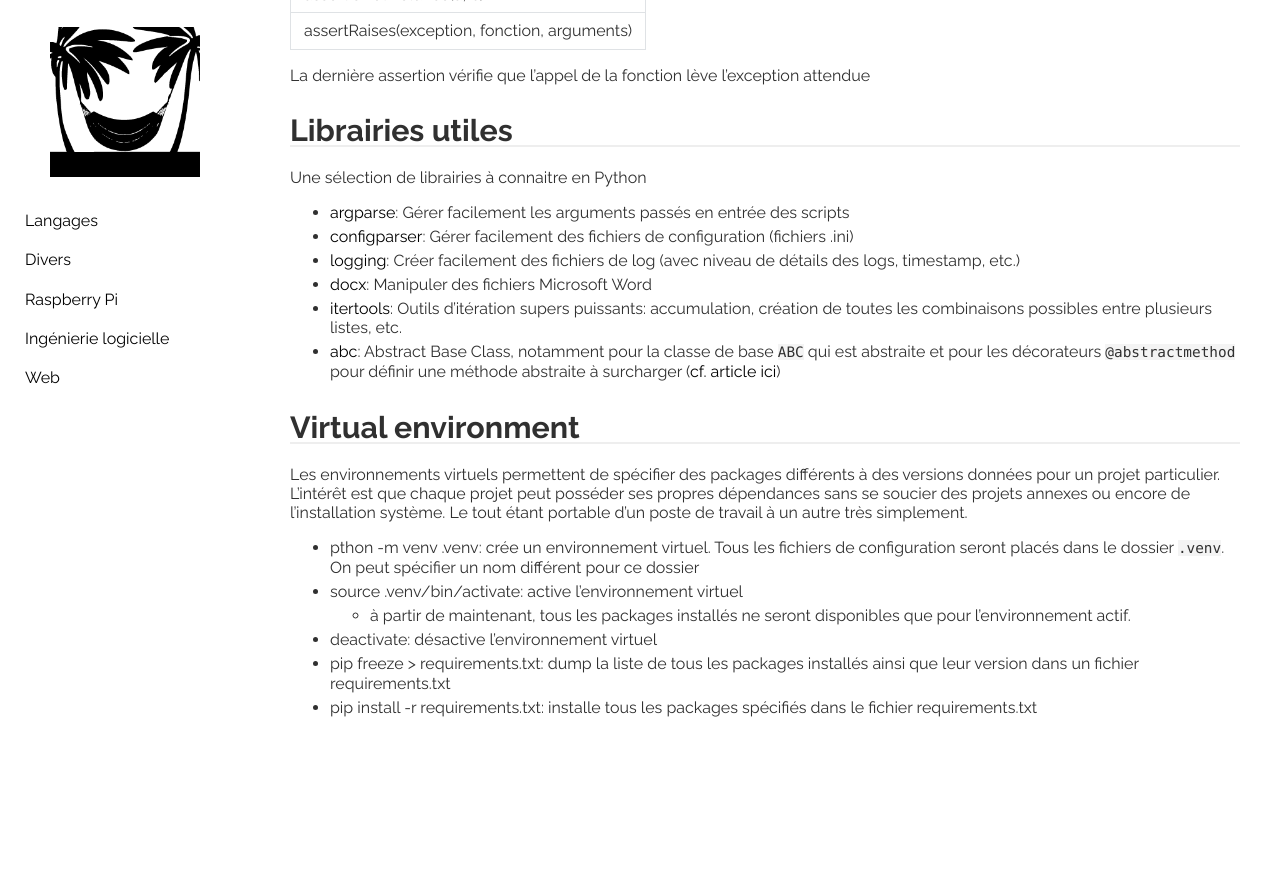
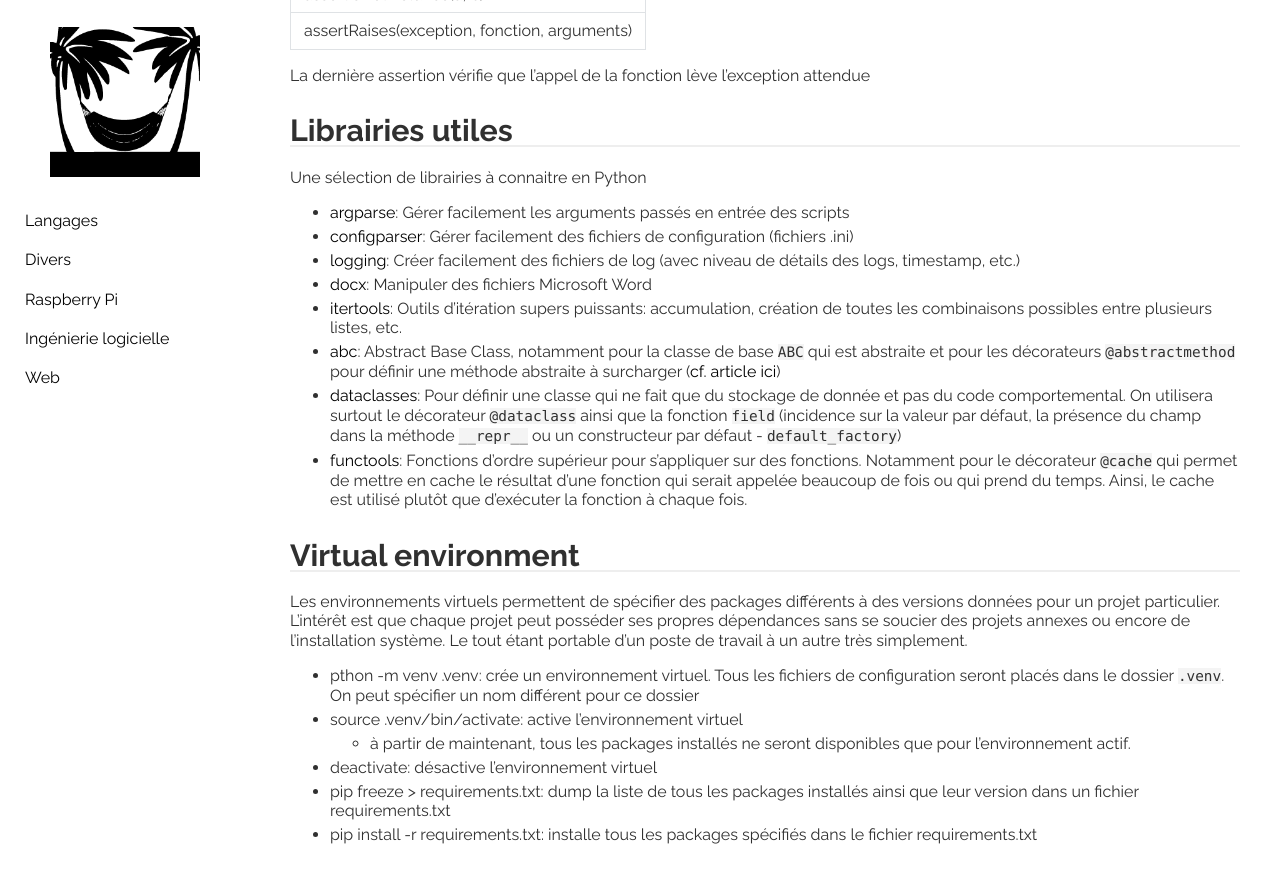
Before and after one commit to behej/lazyjekyll, a Jekyll site: the page built from _languages/python.md, in a window 1280 px wide and 900 px high, scrolled down 18511 px. Shown: the top 883 px of the window. Built offline with Jekyll 4.4.1, drawn with Linux system fonts in a browser that asks for light colours; before the commit the page ends 19284 px from its top, so only the background shows below that.

Commit message:
python: libs

```diff
--- a/_languages/python.md
+++ b/_languages/python.md
@@ -654,6 +654,8 @@ Une sélection de librairies à connaitre en Python
 * [docx](https://python-docx.readthedocs.io/en/latest/): Manipuler des fichiers Microsoft Word
 * [itertools](https://docs.python.org/3/library/itertools.html): Outils d'itération supers puissants: accumulation, création de toutes les combinaisons possibles entre plusieurs listes, etc.
 * [abc](https://docs.python.org/fr/3.13/library/abc.html): Abstract Base Class, notamment pour la classe de base `ABC` qui est abstraite et pour les décorateurs `@abstractmethod` pour définir une méthode abstraite à surcharger ([cf. article ici](https://www.geeksforgeeks.org/python/abstract-classes-in-python/))
+* [dataclasses](https://docs.python.org/3/library/dataclasses.html): Pour définir une classe qui ne fait que du stockage de donnée et pas du code comportemental. On utilisera surtout le décorateur `@dataclass` ainsi que la fonction `field` (incidence sur la valeur par défaut, la présence du champ dans la méthode `__repr__` ou un constructeur par défaut - `default_factory`)
+* [functools](https://docs.python.org/3/library/functools.html): Fonctions d'ordre supérieur pour s'appliquer sur des fonctions. Notamment pour le décorateur `@cache` qui permet de mettre en cache le résultat d'une fonction qui serait appelée beaucoup de fois ou qui prend du temps. Ainsi, le cache est utilisé plutôt que d'exécuter la fonction à chaque fois.
 
 # Virtual environment
 Les environnements virtuels permettent de spécifier des packages différents à des versions données pour un projet particulier. L'intérêt est que chaque projet peut posséder ses propres dépendances sans se soucier des projets annexes ou encore de l'installation système. Le tout étant portable d'un poste de travail à un autre très simplement.
```
